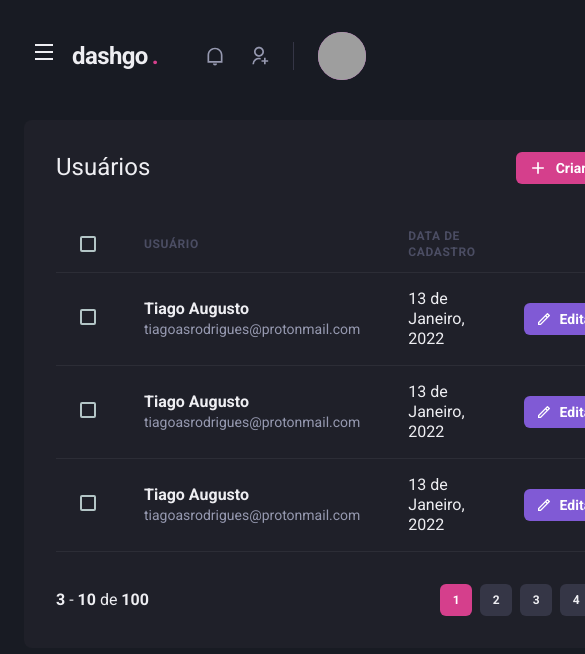
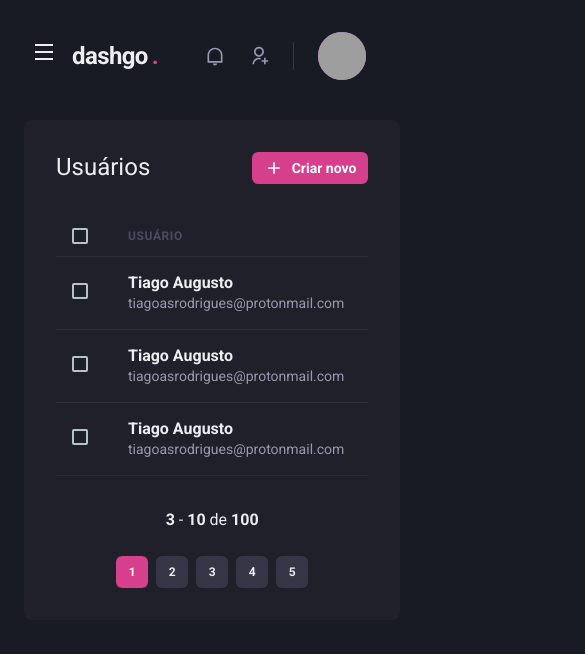
Before and after one commit to tiagoasrodrigues/dashgo, a Next.js app: page /users in a window 390 px wide. Shown: the top 654 px of the page, 585 px wide, since content can reach past the window. Built offline with nearby package versions, Linux system fonts and the light colour scheme; grey boxes are pictures that could not be loaded.

Commit message:
:wrench: Listagem responsiva

```diff
--- a/src/components/Pagination/index.tsx
+++ b/src/components/Pagination/index.tsx
@@ -4,7 +4,7 @@
 export function Pagination() {
   return (
     <Stack
-      direction='row'
+      direction={['column', 'row']}
       spacing='6'
       mt='8'
       justify='space-between'
--- a/src/pages/dashboard.tsx
+++ b/src/pages/dashboard.tsx
@@ -70,7 +70,7 @@
 
         <SimpleGrid flex='1' gap='4' minChildWidth='320px' align='flex-start'>
           <Box
-            p={['6', '8']}
+            p={["6", "8"]}
             bg='gray.800'
             borderRadius={8}
             pb='4'
@@ -79,7 +79,7 @@
             <Chart options={options} series={series} type='area' height={160} />
           </Box>
           <Box
-            p={['6', '8']}
+            p={["6", "8"]}
             bg='gray.800'
             borderRadius={8}
             pb='4'
--- a/src/pages/users/index.tsx
+++ b/src/pages/users/index.tsx
@@ -1,10 +1,15 @@
-import { Box, Button, Checkbox, Flex, Heading, Text, Icon, Table, Tbody, Td, Th, Thead, Tr } from "@chakra-ui/react";
+import { Box, Button, Checkbox, Flex, Heading, Text, Icon, Table, Tbody, Td, Th, Thead, Tr, useBreakpointValue } from "@chakra-ui/react";
 import { RiAddLine, RiPencilLine } from "react-icons/ri";
 import { Sidebar } from "../../components/Sidebar";
 import { Header } from "../../components/Header";
 import { Pagination } from "../../components/Pagination";
 
 export default function UserList() {
+  const isWideVersion = useBreakpointValue({
+    base: false,
+    lg: true
+  })
+
   return (
     <Box>
       <Header />
@@ -29,17 +34,17 @@
           <Table colorScheme='whiteAlpha'>
             <Thead>
               <Tr>
-                <Th px='6' color='gray.300' width='8'>
-                  <Checkbox colorScheme='pink' />
+                <Th px={["4", "4", "6"]} color='gray.300' width='8'>
+                  < Checkbox colorScheme='pink' />
                 </Th>
                 <Th>Usuário</Th>
-                <Th>Data de cadastro</Th>
-                <Th width='8'></Th>
+                {isWideVersion && <Th>Data de cadastro</Th>}
+
               </Tr>
             </Thead>
             <Tbody>
               <Tr>
-                <Td px='6'>
+                <Td px={["4", "4", "6"]}>
                   <Checkbox colorScheme='pink' />
                 </Td>
                 <Td>
@@ -48,21 +53,11 @@
                     <Text fontSize='sm' color='gray.300'>tiagoasrodrigues@protonmail.com</Text>
                   </Box>
                 </Td>
-                <Td>13 de Janeiro, 2022</Td>
-                <Td>
-                  <Button
-                    as='a'
-                    size='sm'
-                    fontSize='sm'
-                    colorScheme='purple'
-                    leftIcon={<Icon as={RiPencilLine} fontSize='16' />}
-                  >
-                    Editar
-                  </Button>
-                </Td>
+                {isWideVersion && <Td>13 de Janeiro, 2022</Td>}
+
               </Tr>
               <Tr>
-                <Td px='6'>
+                <Td px={["4", "4", "6"]}>
                   <Checkbox colorScheme='pink' />
                 </Td>
                 <Td>
@@ -71,21 +66,11 @@
                     <Text fontSize='sm' color='gray.300'>tiagoasrodrigues@protonmail.com</Text>
                   </Box>
                 </Td>
-                <Td>13 de Janeiro, 2022</Td>
-                <Td>
-                  <Button
-                    as='a'
-                    size='sm'
-                    fontSize='sm'
-                    colorScheme='purple'
-                    leftIcon={<Icon as={RiPencilLine} fontSize='16' />}
-                  >
-                    Editar
-                  </Button>
-                </Td>
+                {isWideVersion && <Td>13 de Janeiro, 2022</Td>}
+
               </Tr>
               <Tr>
-                <Td px='6'>
+                <Td px={["4", "4", "6"]}>
                   <Checkbox colorScheme='pink' />
                 </Td>
                 <Td>
@@ -94,18 +79,8 @@
                     <Text fontSize='sm' color='gray.300'>tiagoasrodrigues@protonmail.com</Text>
                   </Box>
                 </Td>
-                <Td>13 de Janeiro, 2022</Td>
-                <Td>
-                  <Button
-                    as='a'
-                    size='sm'
-                    fontSize='sm'
-                    colorScheme='purple'
-                    leftIcon={<Icon as={RiPencilLine} fontSize='16' />}
-                  >
-                    Editar
-                  </Button>
-                </Td>
+                {isWideVersion && <Td>13 de Janeiro, 2022</Td>}
+
               </Tr>
             </Tbody>
           </Table>
```
